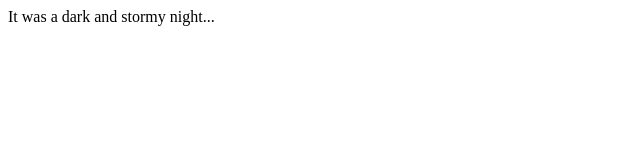
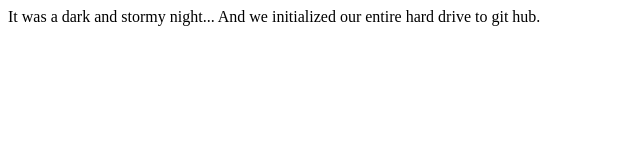
Before and after one commit to WilyMayo/fire-sidestory, a plain HTML site: page index.html in a window 1280 px wide. Shown: the whole page, without its empty margins (0-640 px from the left). Drawn offline with Linux system fonts and the light colour scheme.

Commit message:
added second line story

```diff
--- a/index.html
+++ b/index.html
@@ -1,5 +1,6 @@
 <html>
   <body>
-    <p>It was a dark and stormy night...</p>
+    <p>It was a dark and stormy night...
+       And we initialized our entire hard drive to git hub.</p>
   </body>
 </html>
```
